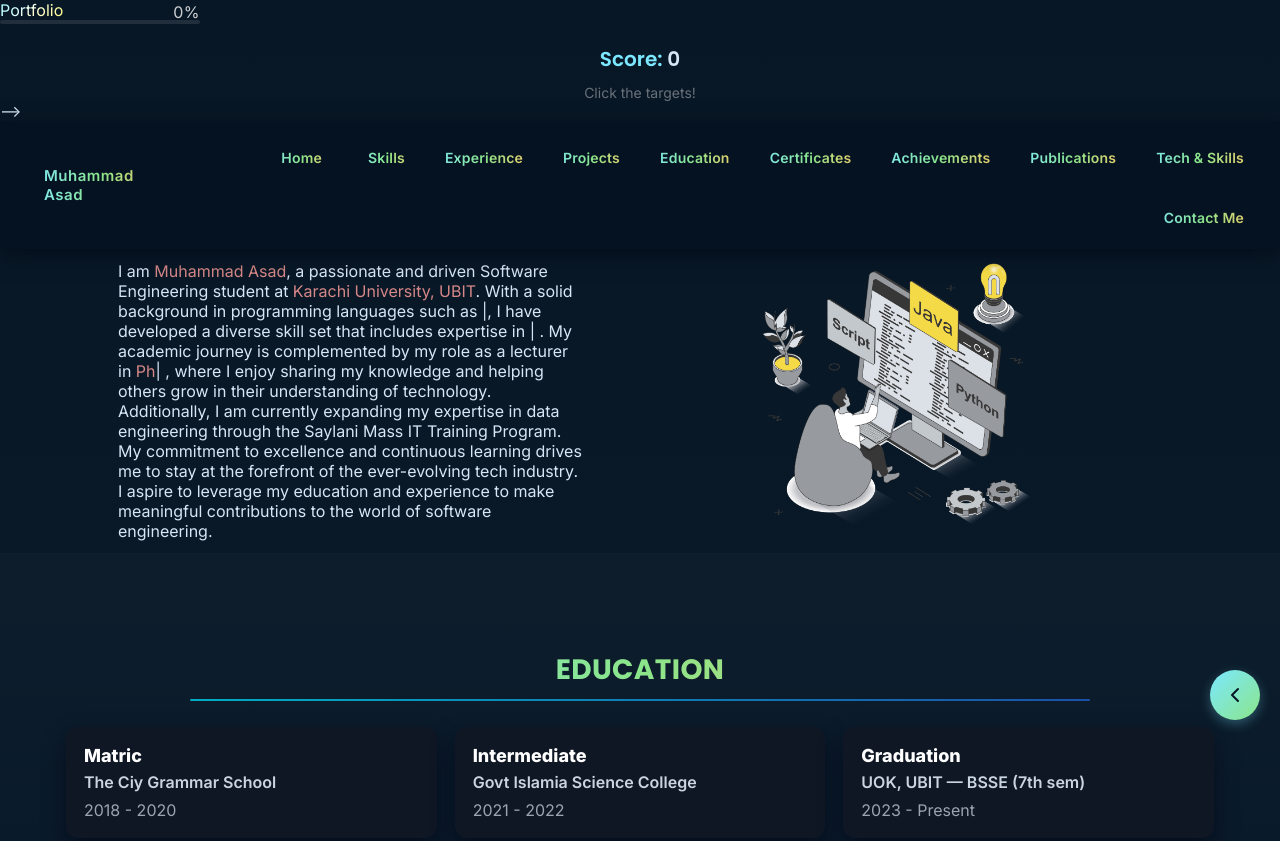
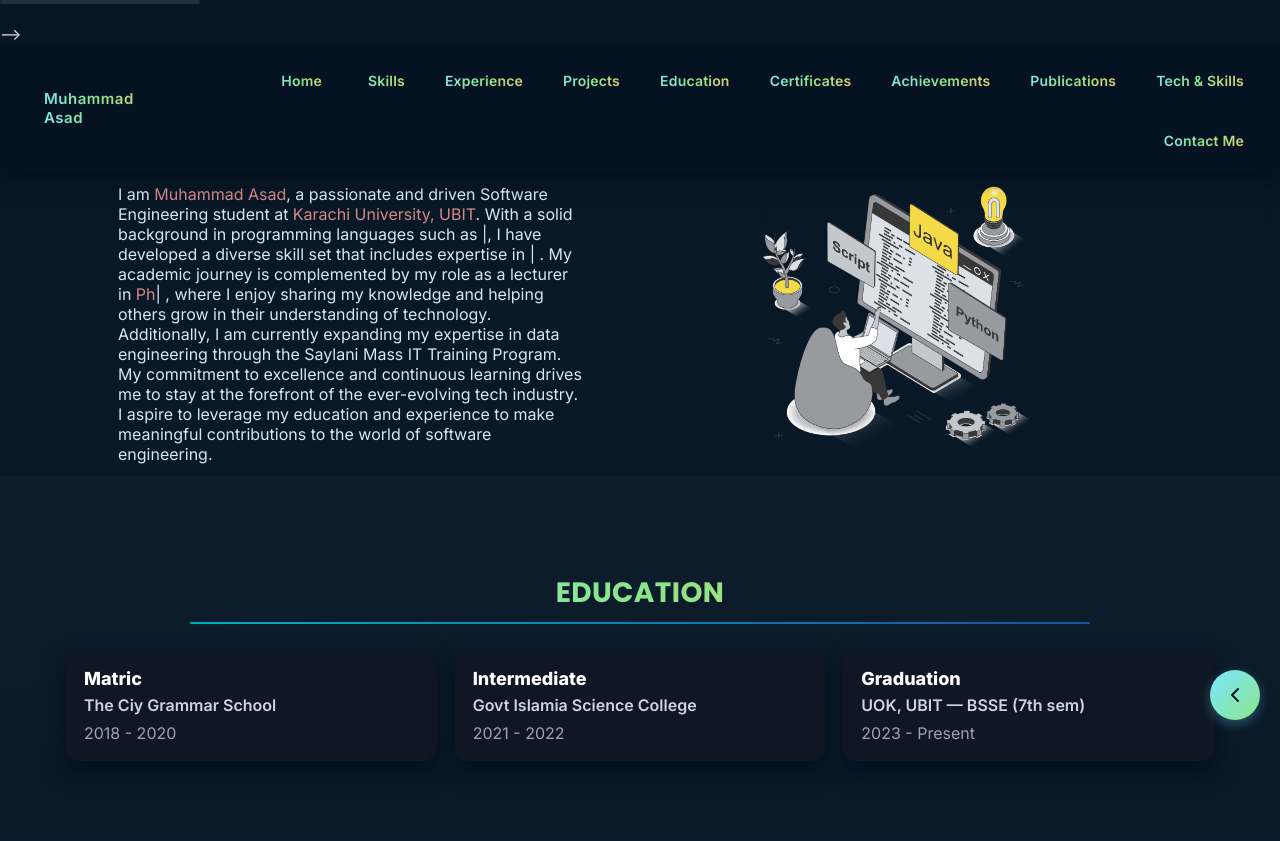
Before and after one commit to MASADKHALID/PORTFOLIO, a plain HTML site: page index.html in a window 1280 px wide. Shown: the top 841 px of the page. Drawn offline with nearby package versions, Linux system fonts and the light colour scheme.

Commit message:
Comment out all loading screen inner elements for clarity

```diff
--- a/index.html
+++ b/index.html
@@ -15,7 +15,7 @@
 <body>
 
 <!-- Preloader (TEMPORARILY DISABLED)
-<div id="preloader">
+<!-- <div id="preloader">
   <div class="loader-content">
     <div class="loader-ring">
       <div class="ring"></div>
@@ -23,21 +23,20 @@
       <div class="ring"></div>
     </div>
     <div class="loader-text">
-      <!--<span class="code-bracket">&lt;</span>-->
-      <span class="loading-name">Portfolio</span>
-      <!--<span class="code-bracket">/&gt;</span>-->
+      <!-- <span class="code-bracket">&lt;</span> -->
+      <!-- <span class="loading-name">Portfolio</span> -->
+      <!-- <span class="code-bracket">/&gt;</span> -->
     </div>
     <div class="loading-progress">
-      <div class="progress-bar"></div>
-      <div class="progress-percent" id="loadPercent">0%</div>
+      <!-- <div class="progress-bar"></div> -->
+      <!-- <div class="progress-percent" id="loadPercent">0%</div> -->
     </div>
     <div class="loading-game">
-      <div class="game-score">Score: <span id="gameScore">0</span></div>
-      <div class="game-instruction">Click the targets!</div>
+      <!-- <div class="game-score">Score: <span id="gameScore">0</span></div> -->
+      <!-- <div class="game-instruction">Click the targets!</div> -->
     </div>
   </div>
-</div>
--->
+</div> -->
 
 <header>
         <nav class="main-nav" role="navigation" aria-label="Primary">
```
Also changed, not shown: 1 other file.
